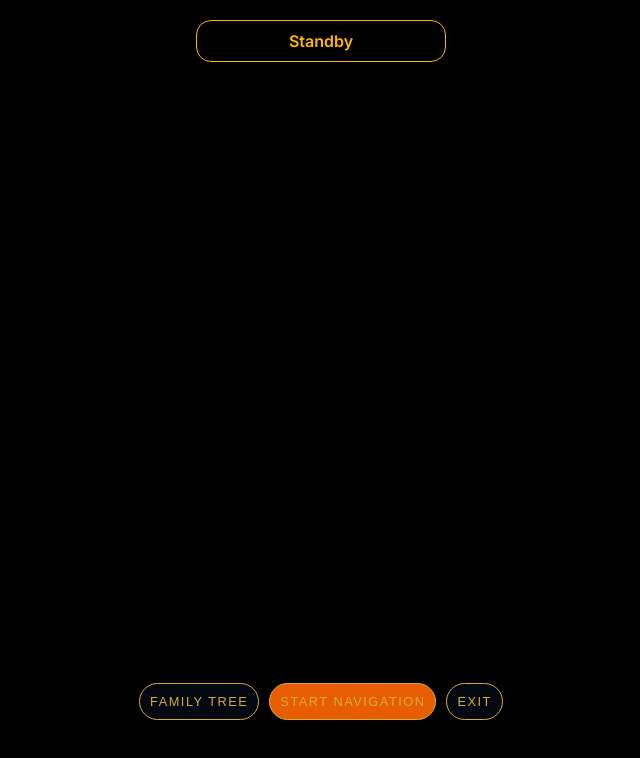
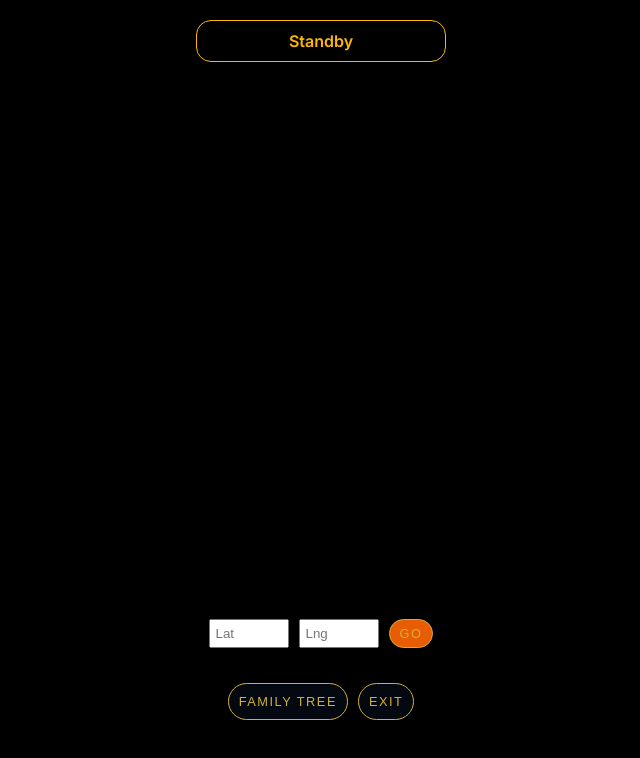
Before and after one commit to IrbazAli/AR, a Next.js app: page / in a window 1280 px wide. Both pictures are taken after a click on the button "ENTER AR MEMORIAL". Shown: the top 758 px of the page, without its empty margins (319-959 px from the left). Built offline with nearby package versions, Linux system fonts and the light colour scheme; no server answers.

Commit message:
feat: custom gps destination input and dynamic auto-walking detection

```diff
--- a/src/components/ARScene.tsx
+++ b/src/components/ARScene.tsx
@@ -47,11 +47,14 @@ export default function ARScene({ onExit }: ARSceneProps) {
   const [treeVisible, setTreeVisible] = useState(false);
   const [distance, setDistance] = useState<number | null>(null);
   const [instruction, setInstruction] = useState<string>('Standby');
+  const [inputLat, setInputLat] = useState<string>('');
+  const [inputLng, setInputLng] = useState<string>('');
 
   // Navigation Refs (Used inside requestAnimationFrame)
   const headingRef = useRef<number>(0);
   const targetLocationRef = useRef<{lat: number, lng: number} | null>(null);
   const currentLocationRef = useRef<{lat: number, lng: number} | null>(null);
+  const lastPosRef = useRef<{lat: number, lng: number, time: number} | null>(null);
 
   useEffect(() => {
     if (!containerRef.current || !videoRef.current) return;
@@ -94,6 +97,36 @@ export default function ARScene({ onExit }: ARSceneProps) {
           lat: pos.coords.latitude,
           lng: pos.coords.longitude
         };
+
+        const now = Date.now();
+        let currentSpeed = pos.coords.speed || 0;
+
+        if (lastPosRef.current) {
+          const distWalked = getDistance(
+            lastPosRef.current.lat, lastPosRef.current.lng,
+            pos.coords.latitude, pos.coords.longitude
+          );
+          const timeElapsed = (now - lastPosRef.current.time) / 1000;
+
+          if (timeElapsed > 0 && (pos.coords.speed === null || pos.coords.speed === undefined)) {
+             currentSpeed = distWalked / timeElapsed;
+          }
+        }
+
+        lastPosRef.current = { lat: pos.coords.latitude, lng: pos.coords.longitude, time: now };
+
+        if (currentSpeed > 0.4) {
+           if (walkActionRef.current && idleActionRef.current) {
+             idleActionRef.current.stop();
+             walkActionRef.current.play();
+           }
+        } else {
+           if (walkActionRef.current && idleActionRef.current) {
+             walkActionRef.current.stop();
+             idleActionRef.current.play();
+           }
+        }
+
         if (targetLocationRef.current) {
           const dist = getDistance(
             pos.coords.latitude, pos.coords.longitude,
@@ -102,6 +135,10 @@ export default function ARScene({ onExit }: ARSceneProps) {
           setDistance(Math.round(dist));
           if (dist < 5) {
              setInstruction("You have arrived at the grave!");
+             if (walkActionRef.current && idleActionRef.current) {
+               walkActionRef.current.stop();
+               idleActionRef.current.play();
+             }
           } else {
              setInstruction(`Follow the Guide`);
           }
@@ -228,29 +265,21 @@ export default function ARScene({ onExit }: ARSceneProps) {
       } catch (err) { console.error(err); }
     }
 
-    // Set Mock Destination 50m North
-    if (currentLocationRef.current) {
-      targetLocationRef.current = {
-        lat: currentLocationRef.current.lat + 0.00045, // approx 50 meters North
-        lng: currentLocationRef.current.lng
-      };
-      setInstruction('Destination Set: 50m North');
-    } else {
-      setInstruction('Locating GPS signal...');
-      navigator.geolocation.getCurrentPosition((pos) => {
-        targetLocationRef.current = {
-          lat: pos.coords.latitude + 0.00045,
-          lng: pos.coords.longitude
-        };
-        setInstruction('Destination Set: 50m North');
-      });
+    if (!inputLat || !inputLng) {
+      setInstruction('Please enter valid coordinates.');
+      return;
     }
 
-    // Trigger walk animation continuously
-    if (walkActionRef.current && idleActionRef.current) {
-      idleActionRef.current.stop();
-      walkActionRef.current.play();
+    const lat = parseFloat(inputLat);
+    const lng = parseFloat(inputLng);
+
+    if (isNaN(lat) || isNaN(lng)) {
+      setInstruction('Invalid coordinates format.');
+      return;
     }
+
+    targetLocationRef.current = { lat, lng };
+    setInstruction(`Destination Set: ${lat.toFixed(4)}, ${lng.toFixed(4)}`);
   };
 
   return (
@@ -267,13 +296,30 @@ export default function ARScene({ onExit }: ARSceneProps) {
 
       {/* HTML Overlay UI */}
       <div className="overlay-ui" style={{ position: 'absolute', pointerEvents: 'auto', bottom: '10%', left: '50%', transform: 'translateX(-50%)', display: 'flex', flexDirection: 'column', alignItems: 'center', gap: '15px', width: '90%', zIndex: 3 }}>
+        {/* Input Form */}
+        <div style={{ display: 'flex', gap: '10px', background: 'rgba(0,0,0,0.5)', padding: '10px', borderRadius: '10px', marginBottom: '10px' }}>
+          <input
+            type="text"
+            placeholder="Lat"
+            value={inputLat}
+            onChange={(e) => setInputLat(e.target.value)}
+            style={{ width: '80px', padding: '5px' }}
+          />
+          <input
+            type="text"
+            placeholder="Lng"
+            value={inputLng}
+            onChange={(e) => setInputLng(e.target.value)}
+            style={{ width: '80px', padding: '5px' }}
+          />
+          <button className="gold-btn" style={{ fontSize: '0.8rem', padding: '5px 10px', backgroundColor: '#e85d04' }} onClick={handleStartNav}>
+            Go
+          </button>
+        </div>
+
         <div style={{ display: 'flex', gap: '10px', justifyContent: 'center' }}>
           <button className="gold-btn" style={{ fontSize: '0.8rem', padding: '10px' }} onClick={() => setTreeVisible(!treeVisible)}>
             Family Tree
-          </button>
-
-          <button className="gold-btn" style={{ fontSize: '0.8rem', padding: '10px', backgroundColor: '#e85d04' }} onClick={handleStartNav}>
-            Start Navigation
           </button>
 
           <button className="gold-btn" style={{ fontSize: '0.8rem', padding: '10px' }} onClick={() => onExit ? onExit() : window.location.reload()}>
```
